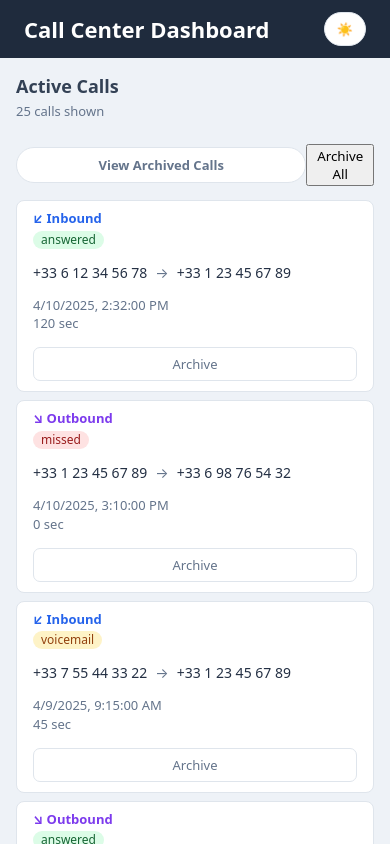
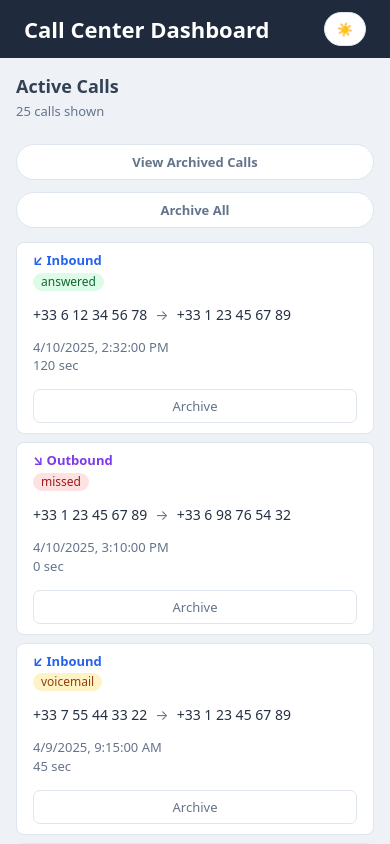
Before and after one commit to DimGianno/Call-Center-Frontend, a React (Vite) app in the folder call-center/: page / in a window 390 px wide. Shown: the top 844 px of the page. Built offline with nearby package versions, Linux system fonts and the light colour scheme.

Commit message:
Enhance feed actions with bulk action button styles and layout adjustments

```diff
--- a/call-center/src/index.css
+++ b/call-center/src/index.css
@@ -282,6 +282,7 @@ button {
 .feed-actions {
   display: flex;
   align-items: center;
+  gap: 12px;
   padding-left: 24px;
   border-left: 1px solid var(--color-border);
 }
@@ -322,6 +323,29 @@ button {
   background: var(--color-button-bg-hover);
   border-color: var(--color-border-hover);
   color: var(--color-button-text-hover);
+}
+
+.bulk-action-button {
+  padding: 8px 14px;
+  border: 1px solid var(--color-border);
+  border-radius: 999px;
+  background: var(--color-button-bg);
+  color: var(--color-button-text);
+  cursor: pointer;
+  font-size: 13px;
+  font-weight: 600;
+  white-space: nowrap;
+}
+
+.bulk-action-button:hover:not(:disabled) {
+  background: var(--color-button-bg-hover);
+  border-color: var(--color-border-hover);
+  color: var(--color-button-text-hover);
+}
+
+.bulk-action-button:disabled {
+  opacity: 0.45;
+  cursor: not-allowed;
 }
 
 .close-button {
@@ -510,9 +534,15 @@ button {
   .feed-actions {
     padding-left: 0;
     border-left: none;
+    flex-direction: column;
+    align-items: stretch;
   }
 
   .view-toggle {
     width: 100%;
   }
+  .bulk-action-button,
+  .view-toggle {
+    width: 100%;
+  }
 }
```
